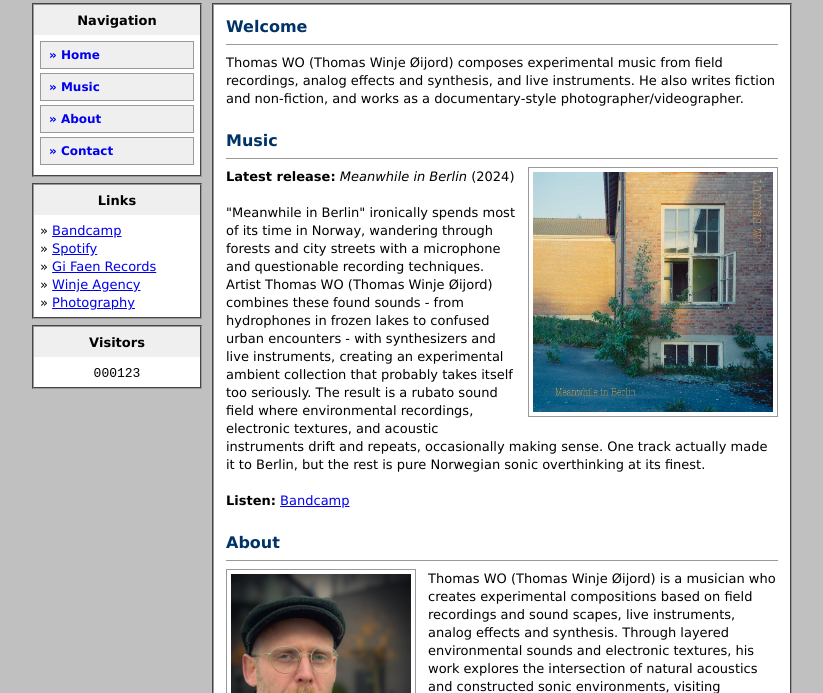
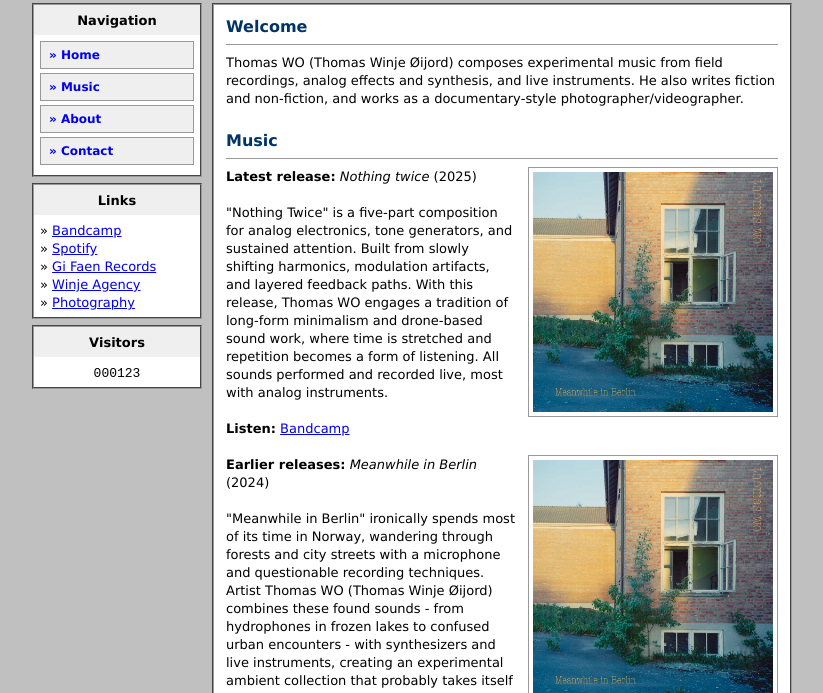
Before and after one commit to Thompalo/thomaswo, a plain HTML site: page index.html in a window 1280 px wide. Shown: the part 107-800 px from the top of the page, without its empty margins (228-1051 px from the left). Drawn offline with Linux system fonts and the light colour scheme.

Commit message:
Update with new album release

```diff
--- a/index.html
+++ b/index.html
@@ -54,7 +54,7 @@
           <tr>
             <td colspan="2" bgcolor="#99CCFF" align="center">
               <marquee behavior="scroll" direction="left" scrollamount="3" onmouseover="this.stop();" onmouseout="this.start();">
-                <font face="Verdana, Arial, Helvetica, sans-serif" size="2" color="#000000">New: <i>Meanwhile in Berlin</i> on Bandcamp — also on Spotify & major platforms.</font>
+                <font face="Verdana, Arial, Helvetica, sans-serif" size="2" color="#000000">New: <i>Nothing twice (2025)</i> on Bandcamp — also on Spotify & major platforms.</font>
               </marquee>
             </td>
           </tr>
@@ -125,7 +125,14 @@
 
                     <img src="img/cover_meanwhile_berlin.jpg" alt="Album cover: Meanwhile in Berlin" width="240" class="imgframe float-right">
                     <font face="Verdana, Arial, Helvetica, sans-serif" size="2">
-                      <b>Latest release:</b> <i>Meanwhile in Berlin</i> (2024)
+                      <b>Latest release:</b> <i>Nothing twice</i> (2025)
+                      <br><br>
+                      "Nothing Twice" is a five-part composition for analog electronics, tone generators, and sustained attention. Built from slowly shifting harmonics, modulation artifacts, and layered feedback paths. With this release, Thomas WO engages a tradition of long-form minimalism and drone-based sound work, where time is stretched and repetition becomes a form of listening. All sounds performed and recorded live, most with analog instruments.
+                      <br><br>
+                      <b>Listen:</b> <a href="https://thomaswo.bandcamp.com" target="_blank">Bandcamp</a>
+                    <br><br>
+                    <img src="img/cover_meanwhile_berlin.jpg" alt="Album cover: Meanwhile in Berlin" width="240" class="imgframe float-right">
+                      <b>Earlier releases:</b> <i>Meanwhile in Berlin</i> (2024)
                       <br><br>
                       "Meanwhile in Berlin" ironically spends most of its time in Norway, wandering through forests and city streets with a microphone and questionable recording techniques. Artist Thomas WO (Thomas Winje Øijord) combines these found sounds - from hydrophones in frozen lakes to confused urban encounters - with synthesizers and live instruments, creating an experimental ambient collection that probably takes itself too seriously. The result is a rubato sound field where environmental recordings, electronic textures, and acoustic instruments drift and repeats, occasionally making sense. One track actually made it to Berlin, but the rest is pure Norwegian sonic overthinking at its finest.
                       <br><br>
```
